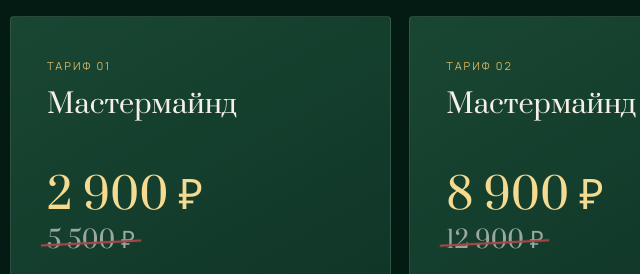
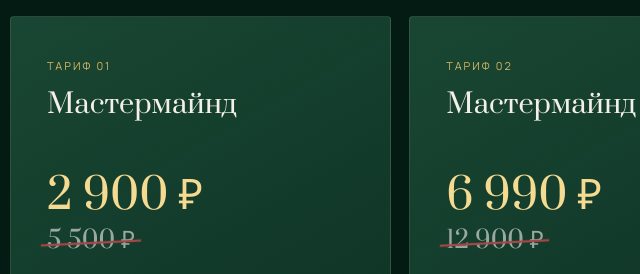
Before and after one commit to sergey9lap-sys/mk-mm, a website: page index.html in a window 1280 px wide. Shown: the part 4087-4361 px from the top of the page, 40-680 px from the left. Drawn offline with Linux system fonts and the light colour scheme; a script that the page names is missing.

Commit message:
Обновить цену второго тарифа

```diff
--- a/index.html
+++ b/index.html
@@ -83,7 +83,7 @@
         </article>
         <article class="tariff-card">
           <div><small>Тариф 02</small><h3>Мастермайнд + Клубы</h3></div>
-          <div class="price"><strong>8 900 ₽</strong><del>12 900 ₽</del></div>
+          <div class="price"><strong>6 990 ₽</strong><del>12 900 ₽</del></div>
           <ul><li class="tariff-event"><time datetime="2026-08-11T16:00:00+03:00">11 августа · 16:00 мск</time><b>Лекция про клубы</b></li><li>Всё из Тарифа 01</li><li>Что такое клуб и какие бывают</li><li>Наполнение клубов в низком чеке</li><li>Механика удержания</li></ul>
           <a class="button button--outline" href="https://agkedu.getcourse.ru/tg_subscribe" target="_blank" rel="noreferrer" data-widget-open="2" aria-haspopup="dialog">Выбрать тариф</a>
         </article>
```
Also changed, not shown: dist/index.html.
